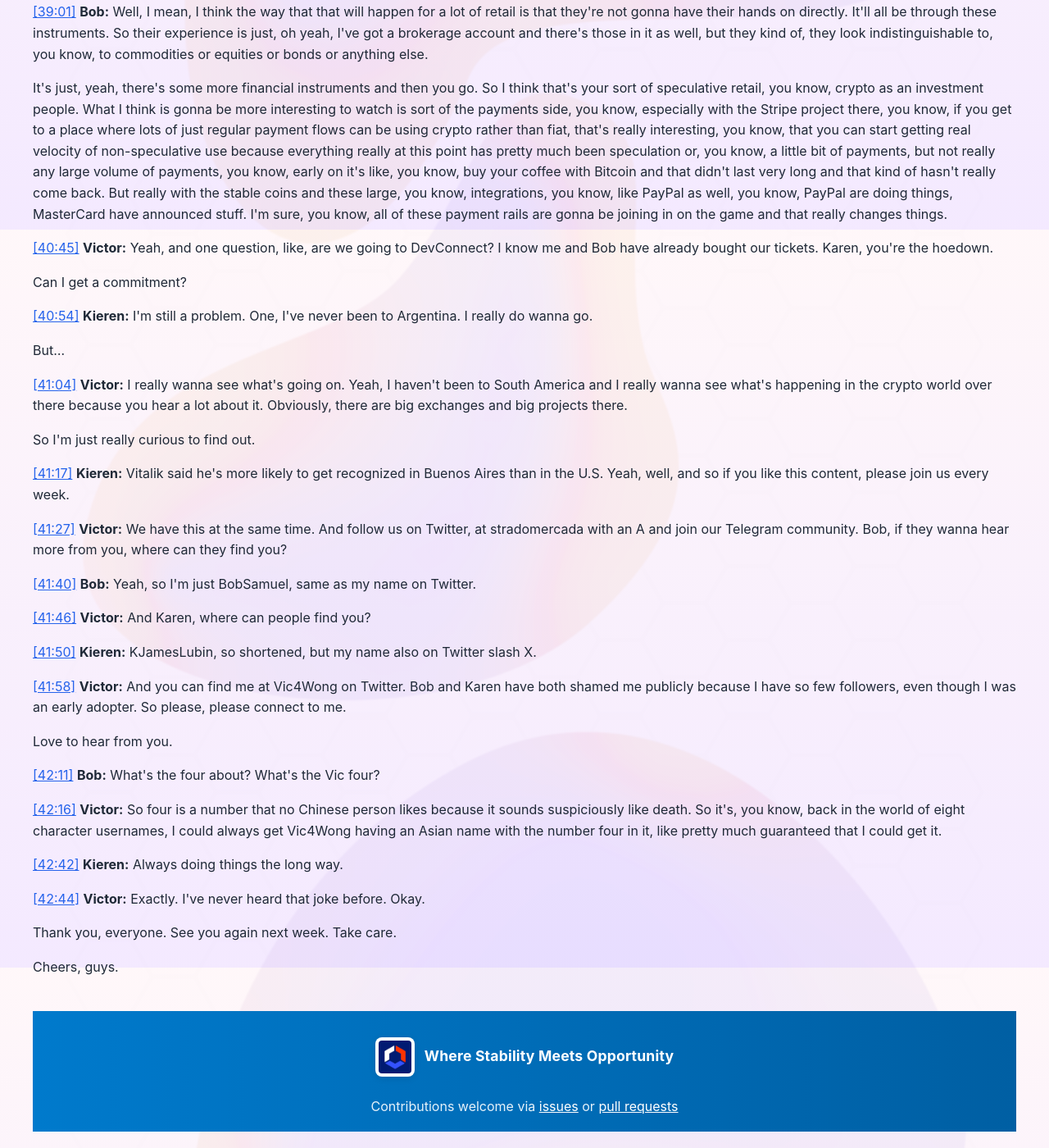
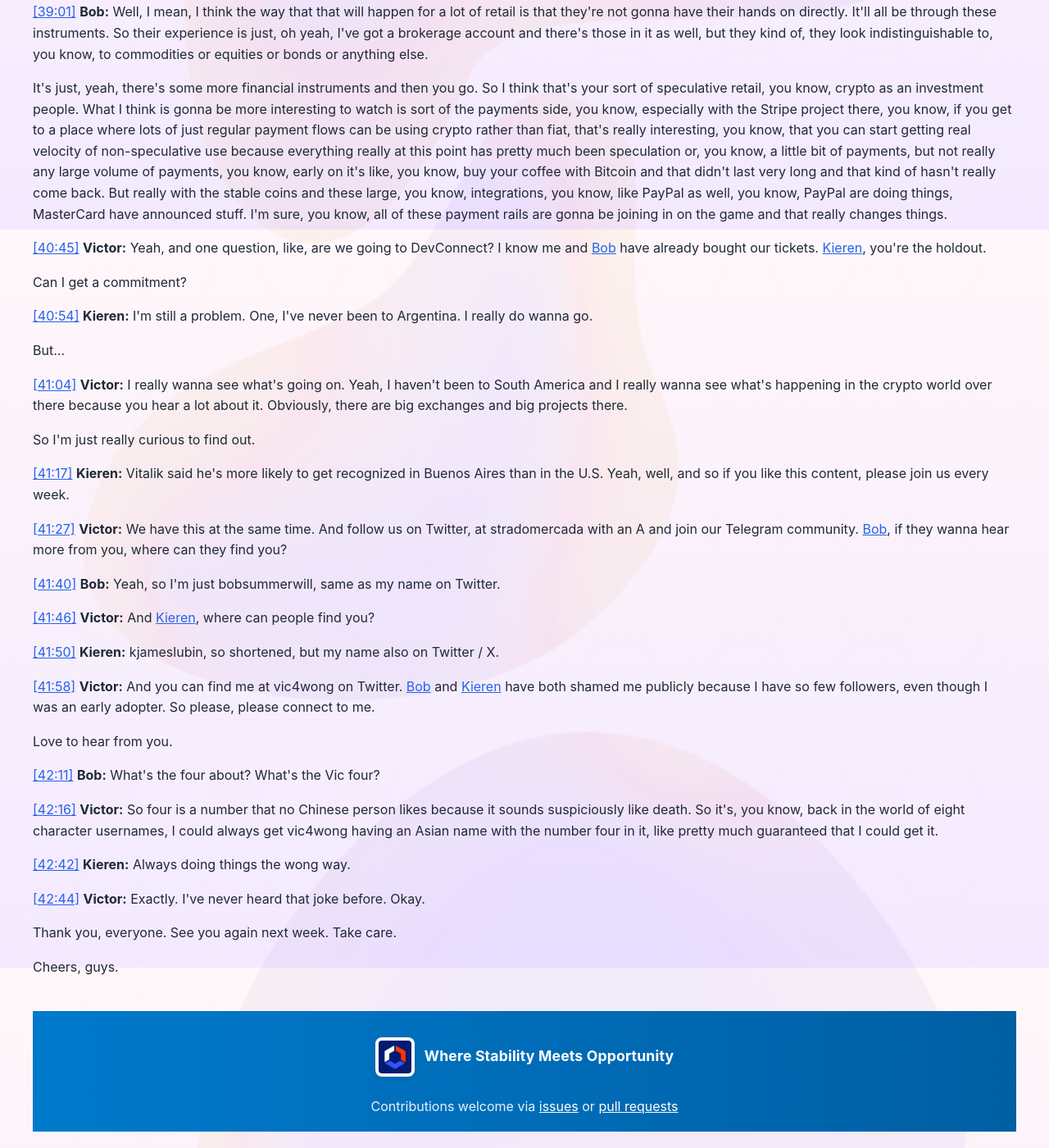
Before and after one commit to stratomercata/stratomercata-website, a Jekyll site: the page built from source/_videos/strato-mercata-show-2025.10.08.md, in a window 1280 px wide and 1400 px high, scrolled down 11420 px. Shown: the whole window at 82% size. Built offline with Jekyll 4.4.1, drawn with Linux system fonts in a browser that asks for light colours; some of the changed text lies outside the part shown.

Commit message:
Added relative people links, and links for all the mentions of Bob, Victor and Kieren within the text.  Fixed various errors (Karen, Summerwell, etc)

```diff
--- a/source/_videos/strato-mercata-show-2025.10.08.md
+++ b/source/_videos/strato-mercata-show-2025.10.08.md
@@ -99,33 +99,33 @@ You can tell Bob, Bob's an OG. Bob can tell me, I can tell you.
 [[3:12]](https://www.youtube.com/watch?v=15MltoqMjZU&t=192s) **Victor:**
 Yes, so we've been building since the launch of Ethereum and continue to follow this journey. So you'll get hopefully no shilling and a lot of good historical context about what we're going to talk about today. And today we are going to talk about the highlights from Token 2049.
 
-And was it more boring or more crazy in terms of the blockchain world? Joining me is Bob Summerwell. Bob, you want to do a quick intro?
+And was it more boring or more crazy in terms of the blockchain world? Joining me is Bob Summerwill. [Bob]({{ '/people/bob-summerwill/' | relative_url }}), you want to do a quick intro?
 
 [[3:46]](https://www.youtube.com/watch?v=15MltoqMjZU&t=226s) **Bob:**
-Hi there, I'm Bob Summerwell. We are all, we're not old. We're all very experienced.
+Hi there, I'm Bob Summerwill. We are all, we're not old. We're all very experienced.
 
 [[3:52]](https://www.youtube.com/watch?v=15MltoqMjZU&t=232s) **Victor:**
 Thank you.
 
 [[3:54]](https://www.youtube.com/watch?v=15MltoqMjZU&t=234s) **Bob:**
-But yes, I'm head of ecosystem.
+But yes, I'm Head of Ecosystem.
 
 [[3:58]](https://www.youtube.com/watch?v=15MltoqMjZU&t=238s) **Victor:**
-Yeah, and Karen, of course.
+Yeah, and Kieren, of course.
 
 [[4:01]](https://www.youtube.com/watch?v=15MltoqMjZU&t=241s) **Kieren:**
 Yeah, I am also experienced. You know, not as long as you can be in the space, but it's starting to feel like it, right? Like we've really been around for some time.
 
 [[4:12]](https://www.youtube.com/watch?v=15MltoqMjZU&t=252s) **Victor:**
-But yes, I'm- I will bestow the OG title on you, Karen. So we could go around. I mean, anyone that's been around since before the launch of Ethereum and was part of it, I think, you know, that would be, we can claim that title.
+But yes, I'm- I will bestow the OG title on you, [Kieren]({{ '/people/kieren-james-lubin/' | relative_url }}). So we could go around. I mean, anyone that's been around since before the launch of Ethereum and was part of it, I think, you know, that would be, we can claim that title.
 
 [[4:30]](https://www.youtube.com/watch?v=15MltoqMjZU&t=270s) **Kieren:**
 Ah, how the time goes.
 
 [[4:33]](https://www.youtube.com/watch?v=15MltoqMjZU&t=273s) **Victor:**
-So I will say that I was not in Singapore. I kind of played hooky with Karen's approval. You know, international travel is brutal.
+So I will say that I was not in Singapore. I kind of played hooky with [Kieren]({{ '/people/kieren-james-lubin/' | relative_url }})'s approval. You know, international travel is brutal.
 
-But Bob and Karen were there. And why, to get your kind of impressions, what do you think the big themes this year were at Token 2049?
+But [Bob]({{ '/people/bob-summerwill/' | relative_url }}) and [Kieren]({{ '/people/kieren-james-lubin/' | relative_url }}) were there. And why, to get your kind of impressions, what do you think the big themes this year were at Token 2049?
 
 [[4:57]](https://www.youtube.com/watch?v=15MltoqMjZU&t=297s) **Kieren:**
 Yeah, a bunch of big topics. One thing that was notable is that it felt like meme coins had almost completely vanished. And there was a lot of that the previous year.
@@ -373,7 +373,7 @@ And then it just kind of functions and it's big. Like every week or so, I see li
 And so there's a feeling of inevitability that kicked in for me like a couple months ago that, you know, has I've never quite felt.
 
 [[31:11]](https://www.youtube.com/watch?v=15MltoqMjZU&t=1871s) **Victor:**
-What about you, Bob? What did you find, you know, on the craziness level? What do you think?
+What about you, [Bob]({{ '/people/bob-summerwill/' | relative_url }})? What did you find, you know, on the craziness level? What do you think?
 
 [[31:19]](https://www.youtube.com/watch?v=15MltoqMjZU&t=1879s) **Bob:**
 I can't have been in the right bit of the building. I didn't see any booth babes. Where were they?
@@ -453,7 +453,7 @@ Like it's a strange thing in which retail was in for a while and maybe got burne
 It's not all financial services, obviously, but a lot of them are. And this includes things like making sure people don't lose the keys somehow or what have you. So there's like a needle that's right there, but I think that's gonna be a lot of what the next phase is about.
 
 [[38:59]](https://www.youtube.com/watch?v=15MltoqMjZU&t=2339s) **Victor:**
-Bob, what do you think?
+[Bob]({{ '/people/bob-summerwill/' | relative_url }}), what do you think?
 
 [[39:01]](https://www.youtube.com/watch?v=15MltoqMjZU&t=2341s) **Bob:**
 Well, I mean, I think the way that that will happen for a lot of retail is that they're not gonna have their hands on directly. It'll all be through these instruments. So their experience is just, oh yeah, I've got a brokerage account and there's those in it as well, but they kind of, they look indistinguishable to, you know, to commodities or equities or bonds or anything else.
@@ -461,7 +461,7 @@ Well, I mean, I think the way that that will happen for a lot of retail is that
 It's just, yeah, there's some more financial instruments and then you go. So I think that's your sort of speculative retail, you know, crypto as an investment people. What I think is gonna be more interesting to watch is sort of the payments side, you know, especially with the Stripe project there, you know, if you get to a place where lots of just regular payment flows can be using crypto rather than fiat, that's really interesting, you know, that you can start getting real velocity of non-speculative use because everything really at this point has pretty much been speculation or, you know, a little bit of payments, but not really any large volume of payments, you know, early on it's like, you know, buy your coffee with Bitcoin and that didn't last very long and that kind of hasn't really come back. But really with the stable coins and these large, you know, integrations, you know, like PayPal as well, you know, PayPal are doing things, MasterCard have announced stuff. I'm sure, you know, all of these payment rails are gonna be joining in on the game and that really changes things.
 
 [[40:45]](https://www.youtube.com/watch?v=15MltoqMjZU&t=2445s) **Victor:**
-Yeah, and one question, like, are we going to DevConnect? I know me and Bob have already bought our tickets. Karen, you're the hoedown.
+Yeah, and one question, like, are we going to DevConnect? I know me and [Bob]({{ '/people/bob-summerwill/' | relative_url }}) have already bought our tickets. [Kieren]({{ '/people/kieren-james-lubin/' | relative_url }}), you're the holdout.
 
 Can I get a commitment?
 
@@ -479,19 +479,19 @@ So I'm just really curious to find out.
 Vitalik said he's more likely to get recognized in Buenos Aires than in the U.S. Yeah, well, and so if you like this content, please join us every week.
 
 [[41:27]](https://www.youtube.com/watch?v=15MltoqMjZU&t=2487s) **Victor:**
-We have this at the same time. And follow us on Twitter, at stradomercada with an A and join our Telegram community. Bob, if they wanna hear more from you, where can they find you?
+We have this at the same time. And follow us on Twitter, at stradomercada with an A and join our Telegram community. [Bob]({{ '/people/bob-summerwill/' | relative_url }}), if they wanna hear more from you, where can they find you?
 
 [[41:40]](https://www.youtube.com/watch?v=15MltoqMjZU&t=2500s) **Bob:**
-Yeah, so I'm just BobSamuel, same as my name on Twitter.
+Yeah, so I'm just bobsummerwill, same as my name on Twitter.
 
 [[41:46]](https://www.youtube.com/watch?v=15MltoqMjZU&t=2506s) **Victor:**
-And Karen, where can people find you?
+And [Kieren]({{ '/people/kieren-james-lubin/' | relative_url }}), where can people find you?
 
 [[41:50]](https://www.youtube.com/watch?v=15MltoqMjZU&t=2510s) **Kieren:**
-KJamesLubin, so shortened, but my name also on Twitter slash X.
+kjameslubin, so shortened, but my name also on Twitter / X.
 
 [[41:58]](https://www.youtube.com/watch?v=15MltoqMjZU&t=2518s) **Victor:**
-And you can find me at Vic4Wong on Twitter. Bob and Karen have both shamed me publicly because I have so few followers, even though I was an early adopter. So please, please connect to me.
+And you can find me at vic4wong on Twitter. [Bob]({{ '/people/bob-summerwill/' | relative_url }}) and [Kieren]({{ '/people/kieren-james-lubin/' | relative_url }}) have both shamed me publicly because I have so few followers, even though I was an early adopter. So please, please connect to me.
 
 Love to hear from you.
 
@@ -499,10 +499,10 @@ Love to hear from you.
 What's the four about? What's the Vic four?
 
 [[42:16]](https://www.youtube.com/watch?v=15MltoqMjZU&t=2536s) **Victor:**
-So four is a number that no Chinese person likes because it sounds suspiciously like death. So it's, you know, back in the world of eight character usernames, I could always get Vic4Wong having an Asian name with the number four in it, like pretty much guaranteed that I could get it.
+So four is a number that no Chinese person likes because it sounds suspiciously like death. So it's, you know, back in the world of eight character usernames, I could always get vic4wong having an Asian name with the number four in it, like pretty much guaranteed that I could get it.
 
 [[42:42]](https://www.youtube.com/watch?v=15MltoqMjZU&t=2562s) **Kieren:**
-Always doing things the long way.
+Always doing things the wong way.
 
 [[42:44]](https://www.youtube.com/watch?v=15MltoqMjZU&t=2564s) **Victor:**
 Exactly. I've never heard that joke before. Okay.
```
Also changed, not shown: other parts of source/_videos/strato-mercata-show-2025.10.08.md (+4 -4 lines).
